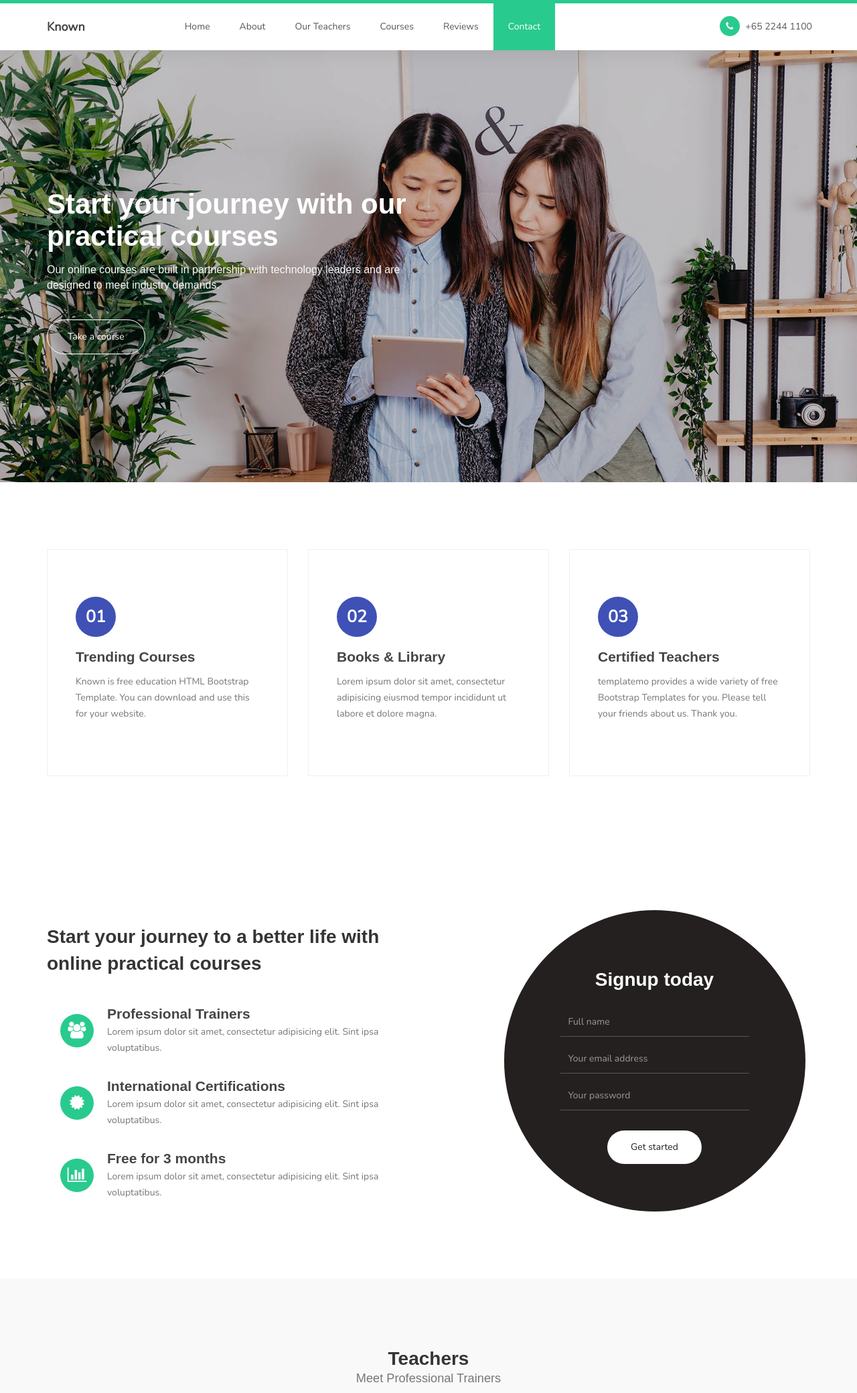
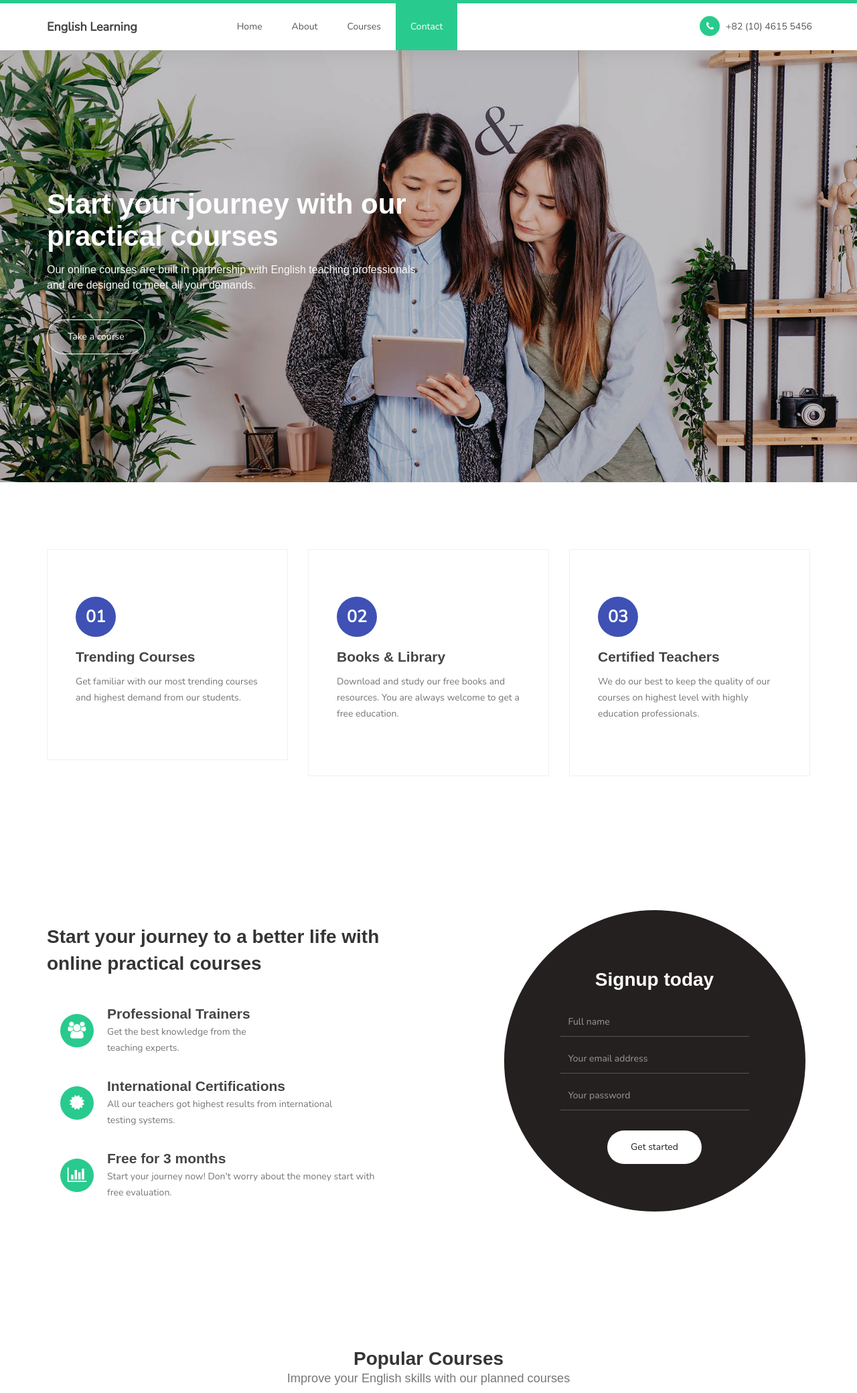
Before and after one commit to ti11o/Portfolio, a plain HTML site: page academy/index.html in a window 1280 px wide. Shown: the top 2080 px of the page at 67% size. Drawn offline with nearby package versions, Linux system fonts and the light colour scheme; a web font is replaced by a local one.

Commit message:
Academy added

```diff
--- a/academy/index.html
+++ b/academy/index.html
@@ -2,7 +2,7 @@
 <html lang="en">
 <head>
 
-     <title>Known - Education HTML Template</title>
+     <title>English Academy</title>
 <!--
 
 Known Template
@@ -50,7 +50,7 @@ https://templatemo.com/tm-516-known
                     </button>
 
                     <!-- lOGO TEXT HERE -->
-                    <a href="#" class="navbar-brand">Known</a>
+                    <a href="#" class="navbar-brand">English Learning</a>
                </div>
 
                <!-- MENU LINKS -->
@@ -58,14 +58,14 @@ https://templatemo.com/tm-516-known
                     <ul class="nav navbar-nav navbar-nav-first">
                          <li><a href="#top" class="smoothScroll">Home</a></li>
                          <li><a href="#about" class="smoothScroll">About</a></li>
-                         <li><a href="#team" class="smoothScroll">Our Teachers</a></li>
+                         <!-- <li><a href="#team" class="smoothScroll">Our Teachers</a></li> -->
                          <li><a href="#courses" class="smoothScroll">Courses</a></li>
-                         <li><a href="#testimonial" class="smoothScroll">Reviews</a></li>
+                         <!-- <li><a href="#testimonial" class="smoothScroll">Reviews</a></li> -->
                          <li><a href="#contact" class="smoothScroll">Contact</a></li>
                     </ul>
 
                     <ul class="nav navbar-nav navbar-right">
-                         <li><a href="#"><i class="fa fa-phone"></i> +65 2244 1100</a></li>
+                         <li><a href="#"><i class="fa fa-phone"></i> +82 (10) 4615 5456</a></li>
                     </ul>
                </div>
 
@@ -82,8 +82,8 @@ https://templatemo.com/tm-516-known
                               <div class="caption">
                                    <div class="container">
                                         <div class="col-md-6 col-sm-12">
-                                             <h1>Distance Learning Education Center</h1>
-                                             <h3>Our online courses are designed to fit in your industry supporting all-round with latest technologies.</h3>
+                                             <h1>Distance English Learning Education Center</h1>
+                                             <h3>Our online courses are designed to fit to learn while sitting at your home.</h3>
                                              <a href="#feature" class="section-btn btn btn-default smoothScroll">Discover more</a>
                                         </div>
                                    </div>
@@ -95,7 +95,7 @@ https://templatemo.com/tm-516-known
                                    <div class="container">
                                         <div class="col-md-6 col-sm-12">
                                              <h1>Start your journey with our practical courses</h1>
-                                             <h3>Our online courses are built in partnership with technology leaders and are designed to meet industry demands.</h3>
+                                             <h3>Our online courses are built in partnership with English teaching professionals and are designed to meet all your demands.</h3>
                                              <a href="#courses" class="section-btn btn btn-default smoothScroll">Take a course</a>
                                         </div>
                                    </div>
@@ -107,7 +107,7 @@ https://templatemo.com/tm-516-known
                                    <div class="container">
                                         <div class="col-md-6 col-sm-12">
                                              <h1>Efficient Learning Methods</h1>
-                                             <h3>Nam eget sapien vel nibh euismod vulputate in vel nibh. Quisque eu ex eu urna venenatis sollicitudin ut at libero. Visit <a rel="nofollow" href="https://www.facebook.com/templatemo">templatemo</a> page.</h3>
+                                             <h3>Our courses start from the very beginning and leads you to the language professional level</h3>
                                              <a href="#contact" class="section-btn btn btn-default smoothScroll">Let's chat</a>
                                         </div>
                                    </div>
@@ -127,7 +127,7 @@ https://templatemo.com/tm-516-known
                          <div class="feature-thumb">
                               <span>01</span>
                               <h3>Trending Courses</h3>
-                              <p>Known is free education HTML Bootstrap Template. You can download and use this for your website.</p>
+                              <p>Get familiar with our most trending courses and highest demand from our students.</p>
                          </div>
                     </div>
 
@@ -135,7 +135,7 @@ https://templatemo.com/tm-516-known
                          <div class="feature-thumb">
                               <span>02</span>
                               <h3>Books & Library</h3>
-                              <p>Lorem ipsum dolor sit amet, consectetur adipisicing eiusmod tempor incididunt ut labore et dolore magna.</p>
+                              <p>Download and study our free books and resources. You are always welcome to get a free education.</p>
                          </div>
                     </div>
 
@@ -143,7 +143,7 @@ https://templatemo.com/tm-516-known
                          <div class="feature-thumb">
                               <span>03</span>
                               <h3>Certified Teachers</h3>
-                              <p>templatemo provides a wide variety of free Bootstrap Templates for you. Please tell your friends about us. Thank you.</p>
+                              <p>We do our best to keep the quality of our courses on highest level with highly education professionals.</p>
                          </div>
                     </div>
 
@@ -165,7 +165,7 @@ https://templatemo.com/tm-516-known
                                    <span><i class="fa fa-users"></i></span>
                                    <figcaption>
                                         <h3>Professional Trainers</h3>
-                                        <p>Lorem ipsum dolor sit amet, consectetur adipisicing elit. Sint ipsa voluptatibus.</p>
+                                        <p>Get the best knowledge from the teaching experts.</p>
                                    </figcaption>
                               </figure>
 
@@ -173,7 +173,7 @@ https://templatemo.com/tm-516-known
                                    <span><i class="fa fa-certificate"></i></span>
                                    <figcaption>
                                         <h3>International Certifications</h3>
-                                        <p>Lorem ipsum dolor sit amet, consectetur adipisicing elit. Sint ipsa voluptatibus.</p>
+                                        <p>All our teachers got highest results from international testing systems.</p>
                                    </figcaption>
                               </figure>
 
@@ -181,7 +181,7 @@ https://templatemo.com/tm-516-known
                                    <span><i class="fa fa-bar-chart-o"></i></span>
                                    <figcaption>
                                         <h3>Free for 3 months</h3>
-                                        <p>Lorem ipsum dolor sit amet, consectetur adipisicing elit. Sint ipsa voluptatibus.</p>
+                                        <p>Start your journey now! Don't worry about the money start with free evaluation.</p>
                                    </figcaption>
                               </figure>
                          </div>
@@ -208,7 +208,7 @@ https://templatemo.com/tm-516-known
 
 
      <!-- TEAM -->
-     <section id="team">
+     <!-- <section id="team">
           <div class="container">
                <div class="row">
 
@@ -287,7 +287,7 @@ https://templatemo.com/tm-516-known
 
                </div>
           </div>
-     </section>
+     </section> -->
 
 
      <!-- Courses -->
@@ -297,7 +297,7 @@ https://templatemo.com/tm-516-known
 
                     <div class="col-md-12 col-sm-12">
                          <div class="section-title">
-                              <h2>Popular Courses <small>Upgrade your skills with newest courses</small></h2>
+                              <h2>Popular Courses <small>Improve your English skills with our planned courses</small></h2>
                          </div>
 
                          <div class="owl-carousel owl-theme owl-courses">
@@ -309,14 +309,14 @@ https://templatemo.com/tm-516-known
                                                        <img src="images/courses-image1.jpg" class="img-responsive" alt="">
                                                   </div>
                                                   <div class="courses-date">
-                                                       <span><i class="fa fa-calendar"></i> 12 / 7 / 2018</span>
-                                                       <span><i class="fa fa-clock-o"></i> 7 Hours</span>
+                                                       <span><i class="fa fa-calendar"></i> 10 / 10 / 2021</span>
+                                                       <span><i class="fa fa-clock-o"></i> 3 months</span>
                                                   </div>
                                              </div>
 
                                              <div class="courses-detail">
-                                                  <h3><a href="#">Social Media Management</a></h3>
-                                                  <p>Lorem ipsum dolor sit amet, consectetur adipiscing elit.</p>
+                                                  <h3><a href="#">English Starter</a></h3>
+                                                  <p>Starter course for very beginners.</p>
                                              </div>
 
                                              <div class="courses-info">
```
Also changed, not shown: index.html (+1 -1 lines).
